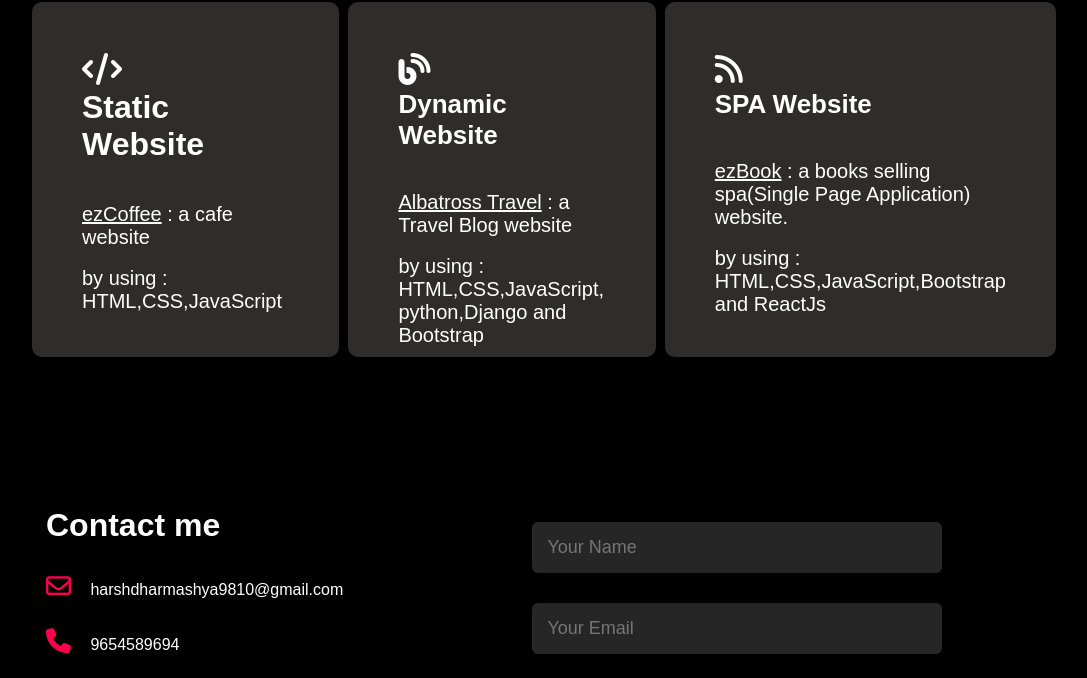
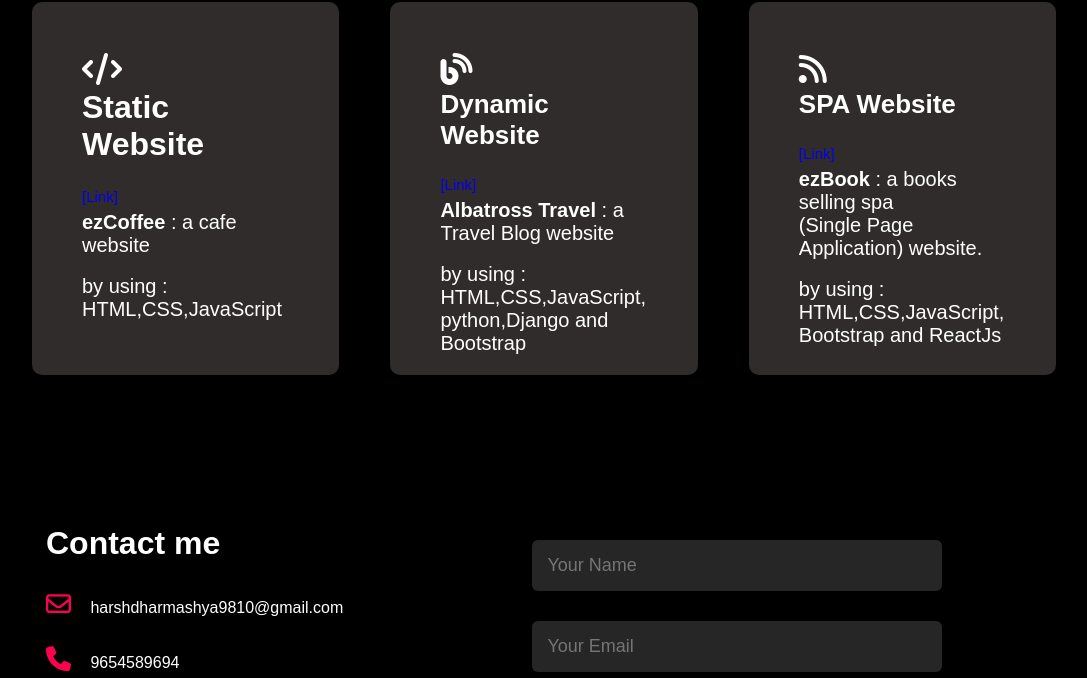
Before and after one commit to harshdharmashya/myPortfolio, a plain HTML site: page index.html in a window 1280 px wide. Shown: the part 1672-2350 px from the top of the page, without its empty margins (146-1233 px from the left). Drawn offline with nearby package versions, Linux system fonts and the light colour scheme.

Commit message:
link update

```diff
--- a/index.html
+++ b/index.html
@@ -46,7 +46,7 @@
                 </div>
                 <div class="about-row-div-2">
                     <h1>About me</h1>
-                    <p>I am a BCA 2nd year IT Student. I am still pursuing education and aims to become a Full Stack
+                    <p>I am a BCA 3rd year IT Student. I am still pursuing education and aims to become a Full Stack
                         Developer.I'm also interested in pursuing advanced studies in Ethical Hacking to enhance
                         knowledge and career prospects.</p>
                     <div class="about-me-tab">
@@ -85,20 +85,23 @@
                 <div class="rectangle"  data-aos="fade-up">
                     <h1><i class="fa-solid fa-code"></i></h1>
                     <h1>Static Website</h1>
-                    <p><a class="tab-link" href="https://github.com/harshdharmashya/ezCoffee" target="_blank">ezCoffee</a> : a cafe website</p><br>
+                    <a class="tab-link" href="https://github.com/harshdharmashya/ezCoffee" target="_blank">[Link]</a>
+                    <p> <strong>ezCoffee</strong> : a cafe website</p><br>
                     <p>by using : HTML,CSS,JavaScript</p>
                 </div>
                 <div class="rectangle"  data-aos="fade-down">
                     <h1><i class="fa-solid fa-blog"></i></h1>
                     <h1 class="project-title">Dynamic Website</h1>
-                    <p><a href="https://github.com/harshdharmashya/Albatross-Travel">Albatross Travel</a> : a Travel Blog website</p><br>
+                    <a href="https://github.com/harshdharmashya/Albatross-Travel">[Link]</a>
+                    <p> <strong>Albatross Travel</strong> : a Travel Blog website</p><br>
                     <p>by using : HTML,CSS,JavaScript,<br>python,Django and Bootstrap</p>
                 </div>
                 <div class="rectangle" data-aos="fade-up">
                     <h1><i class="fa-solid fa-rss"></i></h1>
                     <h1 class="project-title">SPA Website</h1>
-                    <p><a href="https://github.com/harshdharmashya/ezBook">ezBook</a> : a books selling spa(Single Page Application) website.</p><br>
-                    <p>by using : HTML,CSS,JavaScript,Bootstrap and ReactJs</p>
+                    <a href="https://github.com/harshdharmashya/ezBook">[Link]</a>
+                    <p> <strong>ezBook</strong> : a books selling spa <br>(Single Page Application) website.</p><br>
+                    <p>by using : HTML,CSS,JavaScript,<br>Bootstrap and ReactJs</p>
                 </div>
             </div>
         </div>
@@ -122,7 +125,7 @@
                     <form name="submit-to-google-sheet">
                         <input type="text" name="Name" placeholder="Your Name" required>
                         <input type="email" name="email" placeholder="Your Email" required>
-                        <textarea name="message" rows="6" placeholder="Your message"></textarea>
+                        <textarea name="message" rows="6" placeholder="Drop a message for me"></textarea>
                         <button type="submit" class="download-btn btn2">Submit</button>
                     </form>
                     <span id="msg"></span>
--- a/style.css
+++ b/style.css
@@ -223,7 +223,13 @@ nav .fas {
     font-size: 20px;
     color: #fff;
     position: relative;
-    top: 40px;
+    top: 30px;
+}
+.rectangle a{
+    text-decoration: none;
+    font-size: 15px;
+    position: relative;
+    top: 25px;
 }
 
 .rectangle p a {
```
